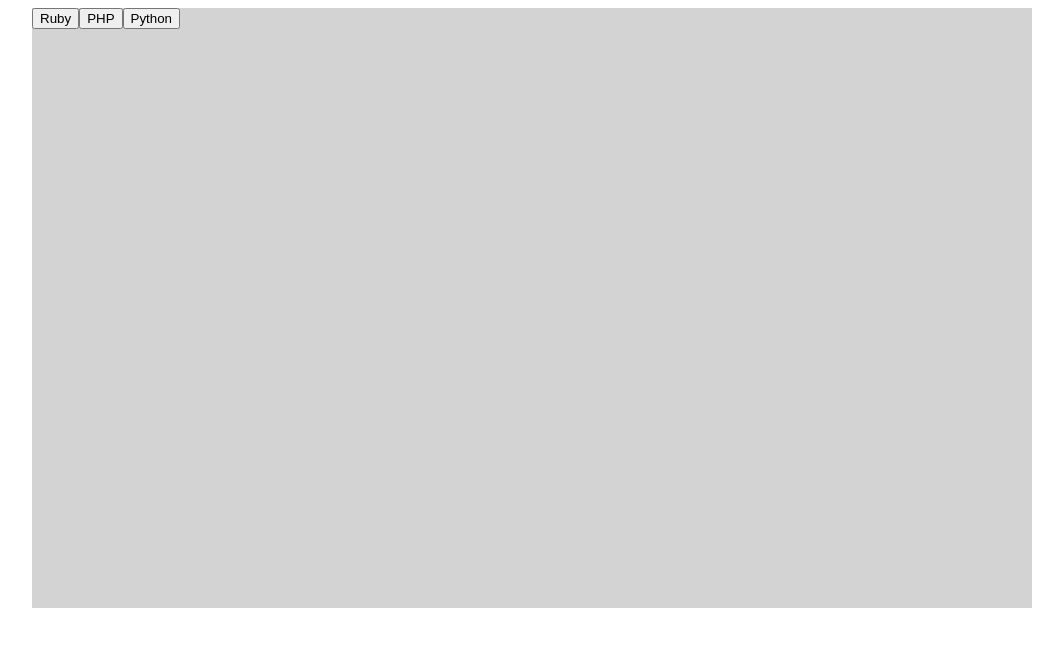
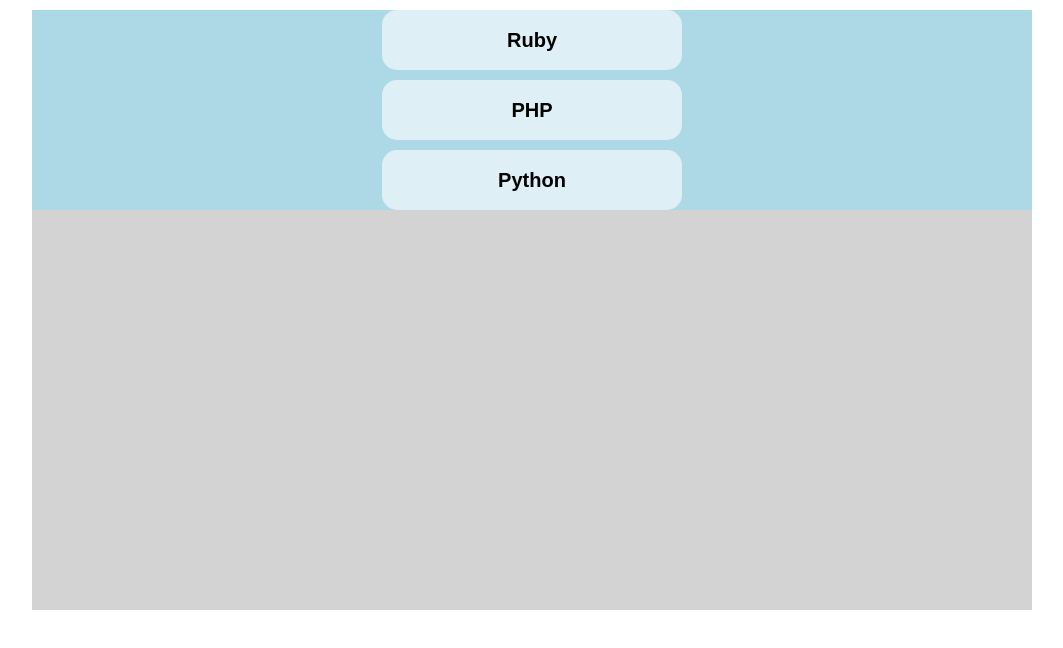
Before and after one commit to shogo0525/prodoc, a plain HTML site: page index.html in a window 1280 px wide. Shown: the whole page, without its empty margins (108-1171 px from the left). Drawn offline with Linux system fonts and the light colour scheme.

Commit message:
Design choice buttons

```diff
--- a/css/style.css
+++ b/css/style.css
@@ -4,3 +4,20 @@
   height: 600px;
   background: lightgray;
 }
+
+#choice-btn-wrap {
+  background: lightblue;
+}
+
+.btn {
+  display: block;
+  font-size: 20px;
+  background: rgba(255,255,255,0.6);
+  color: black;
+  margin: 10px auto;
+  border-radius: 15px;
+  font-weight: bold;
+  border: none;
+  width: 300px;
+  height: 60px;
+}
--- a/index.html
+++ b/index.html
@@ -7,8 +7,11 @@
 </head>
 <body>
     <div id="app">
-      <input v-for="choice in slide.choices"
-             type="button" :value="choice.name">
+      <div id="choice-btn-wrap">
+        <input v-for="choice in slide.choices"
+              class="btn"
+              type="button" :value="choice.name">
+        </div>
     </div>
 
     <!-- script -->
```
